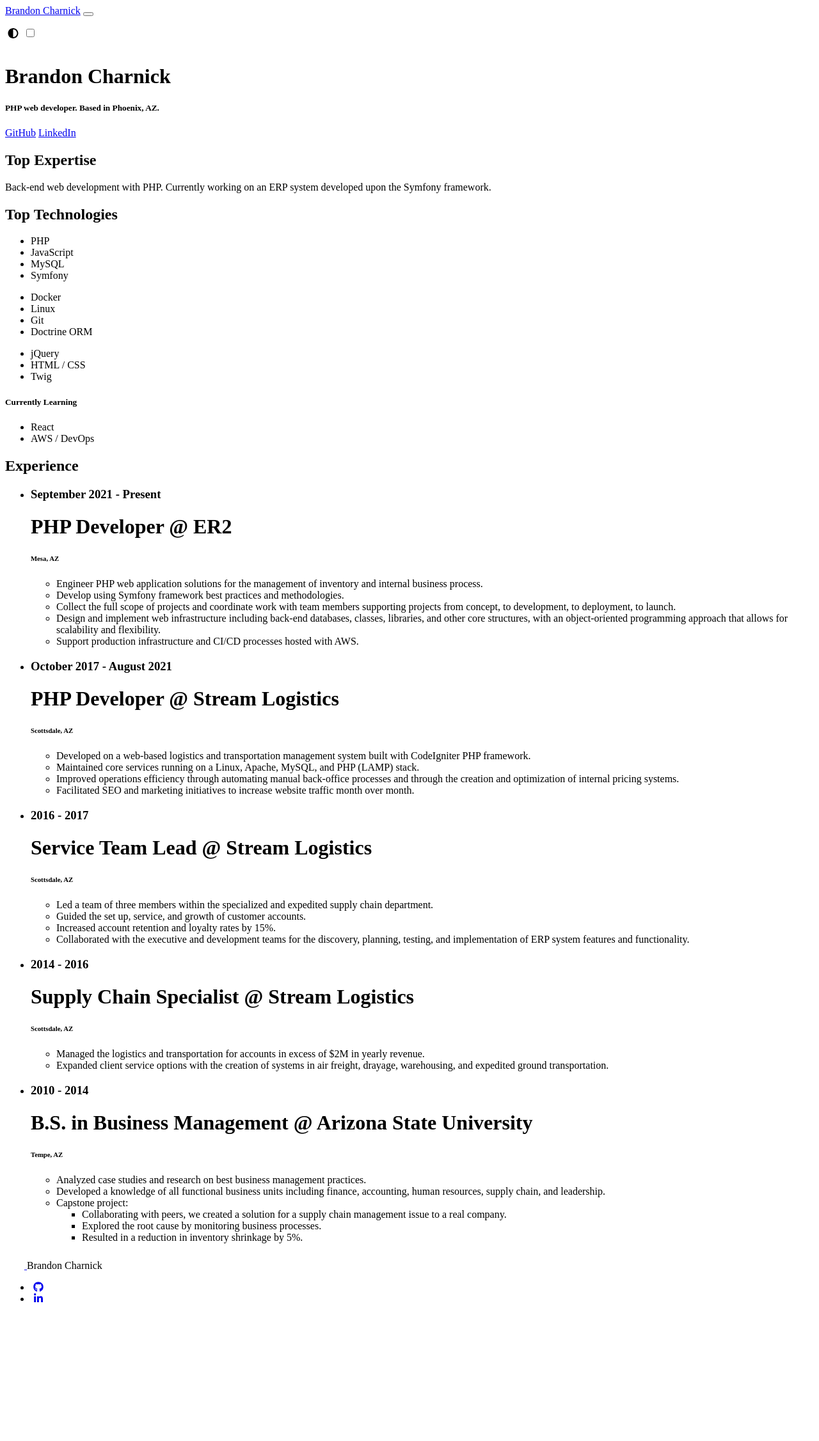
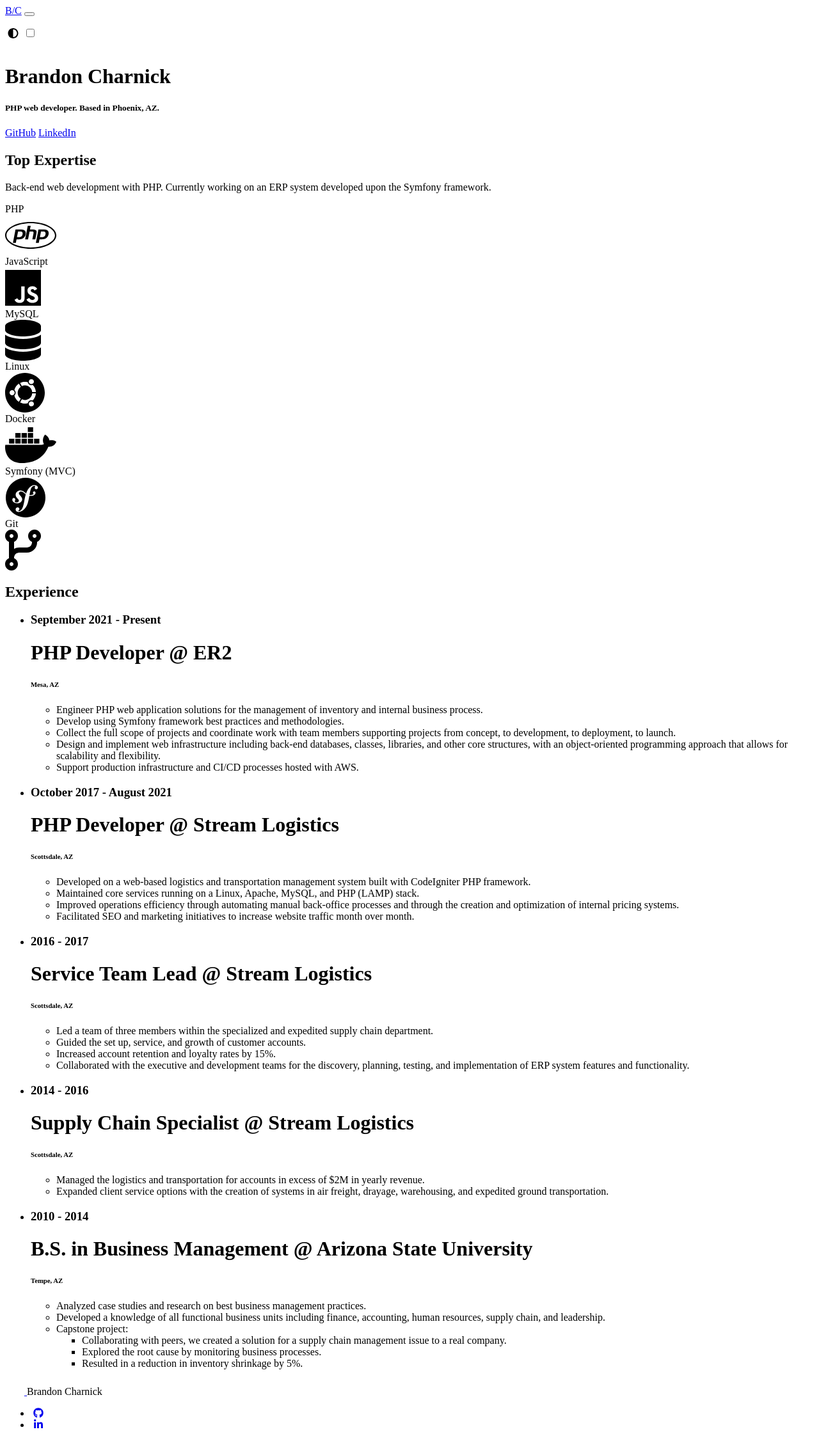
Before and after one commit to brandon-charnick/personal-website-symfony, a Symfony app: template templates/index/index.html.twig in a window 1280 px wide. Shown: the whole page at 64% size. Before the commit the page ends 2036 px from the top, so only its background shows below. Run offline with Twig, Linux system fonts and the light colour scheme; the template is opened without the code that fills it, so the values that code supplies are empty; some libraries are stand-ins or nearby versions.

Commit message:
Index
Updates to index page.

```diff
--- a/composer.json
+++ b/composer.json
@@ -75,6 +75,7 @@
         }
     },
     "require-dev": {
+        "symfony/maker-bundle": "^1.47",
         "symfony/stopwatch": "6.1.*",
         "symfony/web-profiler-bundle": "6.1.*"
     }
--- a/config/bundles.php
+++ b/config/bundles.php
@@ -6,4 +6,5 @@ return [
     Twig\Extra\TwigExtraBundle\TwigExtraBundle::class => ['all' => true],
     Symfony\WebpackEncoreBundle\WebpackEncoreBundle::class => ['all' => true],
     Symfony\Bundle\WebProfilerBundle\WebProfilerBundle::class => ['dev' => true, 'test' => true],
+    Symfony\Bundle\MakerBundle\MakerBundle::class => ['dev' => true],
 ];
--- /dev/null
+++ b/config/secrets/dev/dev.decrypt.private.php
@@ -0,0 +1,4 @@
+<?php // dev.decrypt.private on Thu, 06 Oct 2022 06:05:33 +0000
+
+// SYMFONY_DECRYPTION_SECRET=pqSLAhTgvCjvPBwsxM/TX7oVq+EOG02ln3jFb2zAdyfyeUPMFxjp4/Eraq/TrtxAqT1DoZKc8H7EVW176uEsDg==
+return "\xA6\xA4\x8B\x02\x14\xE0\xBC\x28\xEF\x3C\x1C\x2C\xC4\xCF\xD3_\xBA\x15\xAB\xE1\x0E\x1BM\xA5\x9Fx\xC5ol\xC0w\x27\xF2yC\xCC\x17\x18\xE9\xE3\xF1\x2Bj\xAF\xD3\xAE\xDC\x40\xA9\x3DC\xA1\x92\x9C\xF0~\xC4Um\x7B\xEA\xE1\x2C\x0E";
--- /dev/null
+++ b/config/secrets/dev/dev.encrypt.public.php
@@ -0,0 +1,3 @@
+<?php // dev.encrypt.public on Thu, 06 Oct 2022 06:05:33 +0000
+
+return "\xF2yC\xCC\x17\x18\xE9\xE3\xF1\x2Bj\xAF\xD3\xAE\xDC\x40\xA9\x3DC\xA1\x92\x9C\xF0~\xC4Um\x7B\xEA\xE1\x2C\x0E";
--- a/templates/base.html.twig
+++ b/templates/base.html.twig
@@ -26,7 +26,7 @@
 	<div class="container-lg px-0">
 		<nav class="navbar navbar-expand-sm navbar-light bg-light">
 			<div class="container-fluid">
-				<a class="navbar-brand" href="#">Brandon Charnick</a>
+				<a class="navbar-brand" href="#">B/C</a>
 				<button class="navbar-toggler" type="button" data-bs-toggle="collapse" data-bs-target="#navbarNavDropdown" aria-controls="navbarNavDropdown" aria-expanded="false" aria-label="Toggle navigation">
 					<span class="navbar-toggler-icon"></span>
 				</button>
--- a/templates/index/index.html.twig
+++ b/templates/index/index.html.twig
@@ -29,36 +29,104 @@
 			</div>
 		</div>
 
-		<div class="row mt-4">
-			<div class="col-lg-12">
-				<h2 class="mt-5">Top Technologies</h2>
-				<p class="mt-4">
-					<ul class="list-group list-group-horizontal border-0">
-						<li class="list-group-item border-0 bg-light">PHP</li>
-						<li class="list-group-item border-0 bg-light">JavaScript</li>
-						<li class="list-group-item border-0 bg-light">MySQL</li>
-						<li class="list-group-item border-0 bg-light">Symfony</li>
-					</ul>
-					<ul class="list-group list-group-horizontal border-0">
-						<li class="list-group-item border-0 bg-light">Docker</li>
-						<li class="list-group-item border-0 bg-light">Linux</li>
-						<li class="list-group-item border-0 bg-light">Git</li>
-						<li class="list-group-item border-0 bg-light">Doctrine ORM</li>
-					</ul>
-					<ul class="list-group list-group-horizontal border-0">
-
-						<li class="list-group-item border-0 bg-light">jQuery</li>
-						<li class="list-group-item border-0 bg-light">HTML / CSS</li>
-						<li class="list-group-item border-0 bg-light">Twig</li>
-					</ul>
-				</p>
-				<h5>Currently Learning</h5>
-				<p>
-					<ul class="list-group list-group-horizontal border-0">
-						<li class="list-group-item border-0 bg-light">React</li>
-						<li class="list-group-item border-0 bg-light">AWS / DevOps</li>
-					</ul>
-				</p>
+		<div class="row tm-expertise-images">
+			<div class="col-xl-3 col-lg-6 col-md-4 col-sm-6 tm-img-wrap">
+				<div class="expertise-container">
+					<div class="container">
+						<div class="row">
+							<div class="col-sm expertise-name">
+								PHP
+							</div>
+							<div class="col-sm">
+								<i class="fab fa-php fa-4x expertise-image"></i>
+							</div>
+						</div>
+					</div>
+				</div>
+			</div>
+			<div class="col-xl-3 col-lg-6 col-md-4 col-sm-6 tm-img-wrap">
+				<div class="expertise-container">
+					<div class="container">
+						<div class="row">
+							<div class="col-sm expertise-name">
+								JavaScript
+							</div>
+							<div class="col-sm">
+								<i class="fab fa-js fa-4x expertise-image"></i>
+							</div>
+						</div>
+					</div>
+				</div>
+			</div>
+			<div class="col-xl-3 col-lg-6 col-md-4 col-sm-6 tm-img-wrap">
+				<div class="expertise-container">
+					<div class="container">
+						<div class="row">
+							<div class="col-sm expertise-name">
+								MySQL
+							</div>
+							<div class="col-sm">
+								<i class="fas fa-database fa-4x expertise-image"></i>
+							</div>
+						</div>
+					</div>
+				</div>
+			</div>
+			<div class="col-xl-3 col-lg-6 col-md-4 col-sm-6 tm-img-wrap">
+				<div class="expertise-container">
+					<div class="container">
+						<div class="row">
+							<div class="col-sm expertise-name">
+								Linux
+							</div>
+							<div class="col-sm">
+								<i class="fa-brands fa-ubuntu fa-4x expertise-image"></i>
+							</div>
+						</div>
+					</div>
+				</div>
+			</div>
+			<div class="col-xl-3 col-lg-6 col-md-4 col-sm-6 tm-img-wrap">
+				<div class="expertise-container">
+					<div class="container">
+						<div class="row">
+							<div class="col-sm expertise-name">
+								Docker
+							</div>
+							<div class="col-sm">
+								<i class="fa-brands fa-docker fa-4x expertise-image"></i>
+							</div>
+						</div>
+					</div>
+				</div>
+			</div>
+			<div class="col-xl-3 col-lg-6 col-md-4 col-sm-6 tm-img-wrap">
+				<div class="expertise-container">
+					<div class="container">
+						<div class="row">
+							<div class="col-sm expertise-name">
+								Symfony (MVC)
+							</div>
+							<div class="col-sm">
+								<i class="fa-brands fa-symfony fa-4x expertise-image"></i>
+							</div>
+						</div>
+					</div>
+				</div>
+			</div>
+			<div class="col-xl-3 col-lg-6 col-md-4 col-sm-6 tm-img-wrap">
+				<div class="expertise-container">
+					<div class="container">
+						<div class="row">
+							<div class="col-sm expertise-name">
+								Git
+							</div>
+							<div class="col-sm">
+								<i class="fas fa-code-branch fa-4x expertise-image"></i>
+							</div>
+						</div>
+					</div>
+				</div>
 			</div>
 		</div>
 
```
Also changed, not shown: assets/styles/global.scss (+39 -0 lines), src/Command/RegenerateAppSecretCommand.php (added, +43 -0 lines), assets/styles/app.css (deleted), 5 other files.
